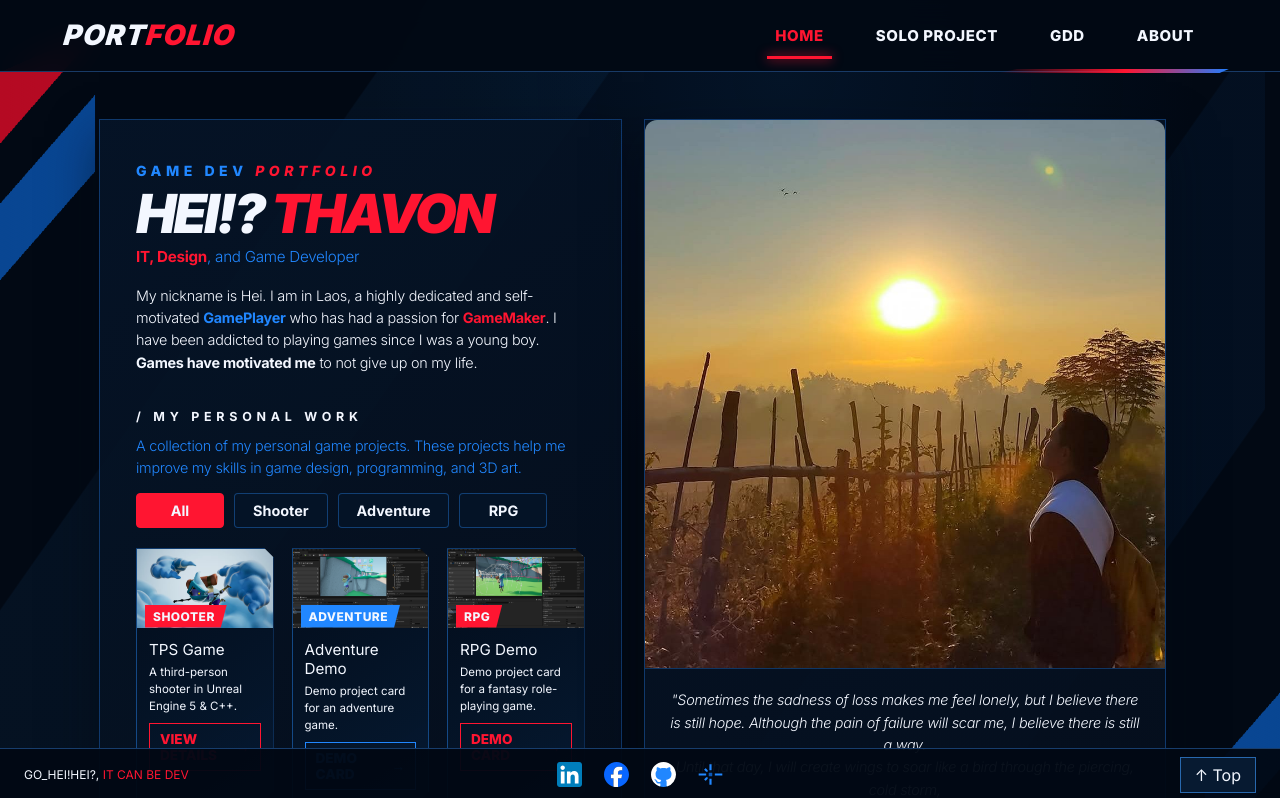
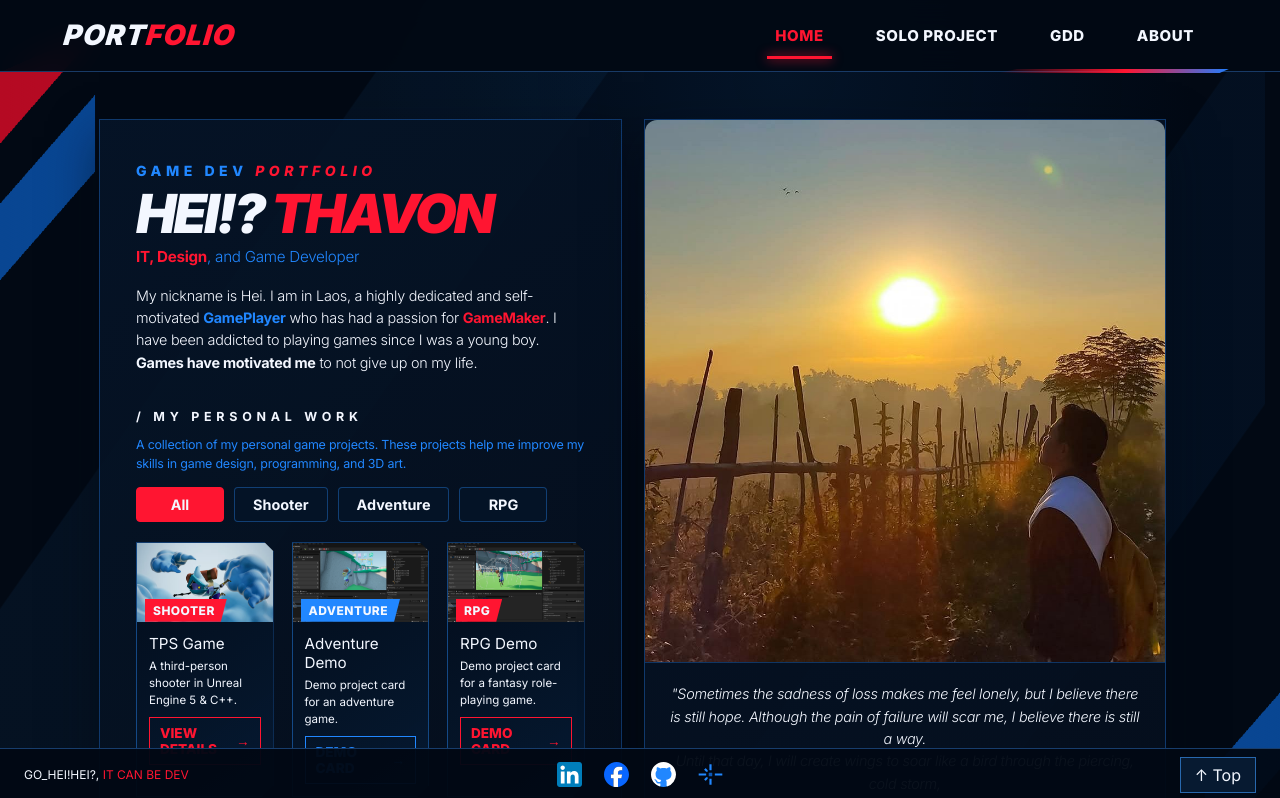
Before and after one commit to thavon91/web-portfolio, a React (Vite) app: page / in a window 1280 px wide. Shown: the top 798 px of the page. Built offline with nearby package versions, Linux system fonts and the light colour scheme.

Commit message:
Reduce project summary to section label size
Co-authored-by: Copilot <223556219+Copilot@users.noreply.github.com>

```diff
--- a/src/App.css
+++ b/src/App.css
@@ -453,8 +453,8 @@ body::before{content:'';position:fixed;inset:0;pointer-events:none;z-index:-1;op
   margin: 8px 0 14px;
   color: #2187ff !important;
   font-family: 'Inter', sans-serif !important;
-  font-size: clamp(.9rem, 1.05vw, 1.05rem) !important;
-  font-weight: 300 !important;
+  font-size: .78rem !important;
+  font-weight: 400 !important;
   line-height: 1.55 !important;
   letter-spacing: -.018em;
   overflow-wrap: break-word;
```
